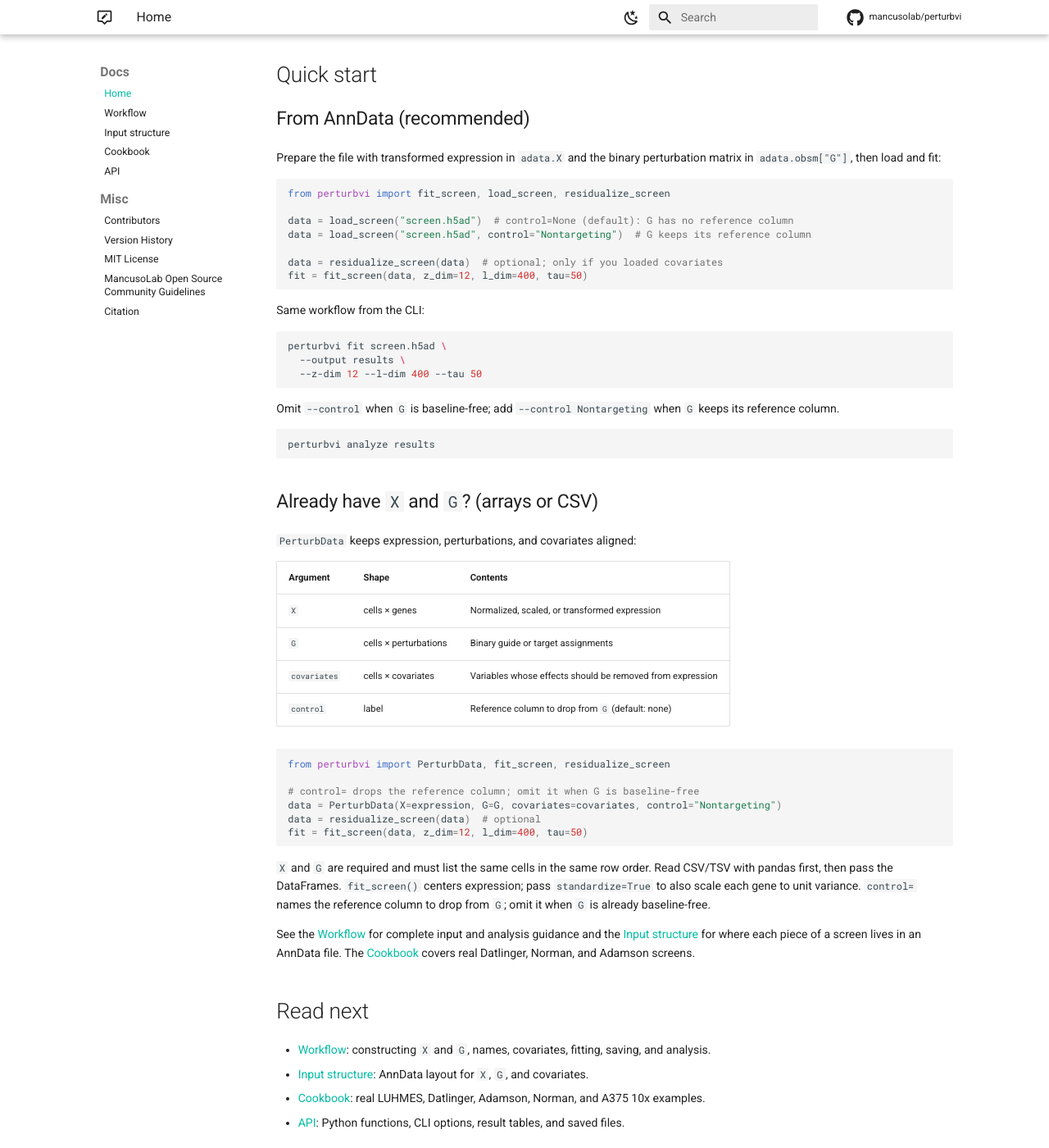
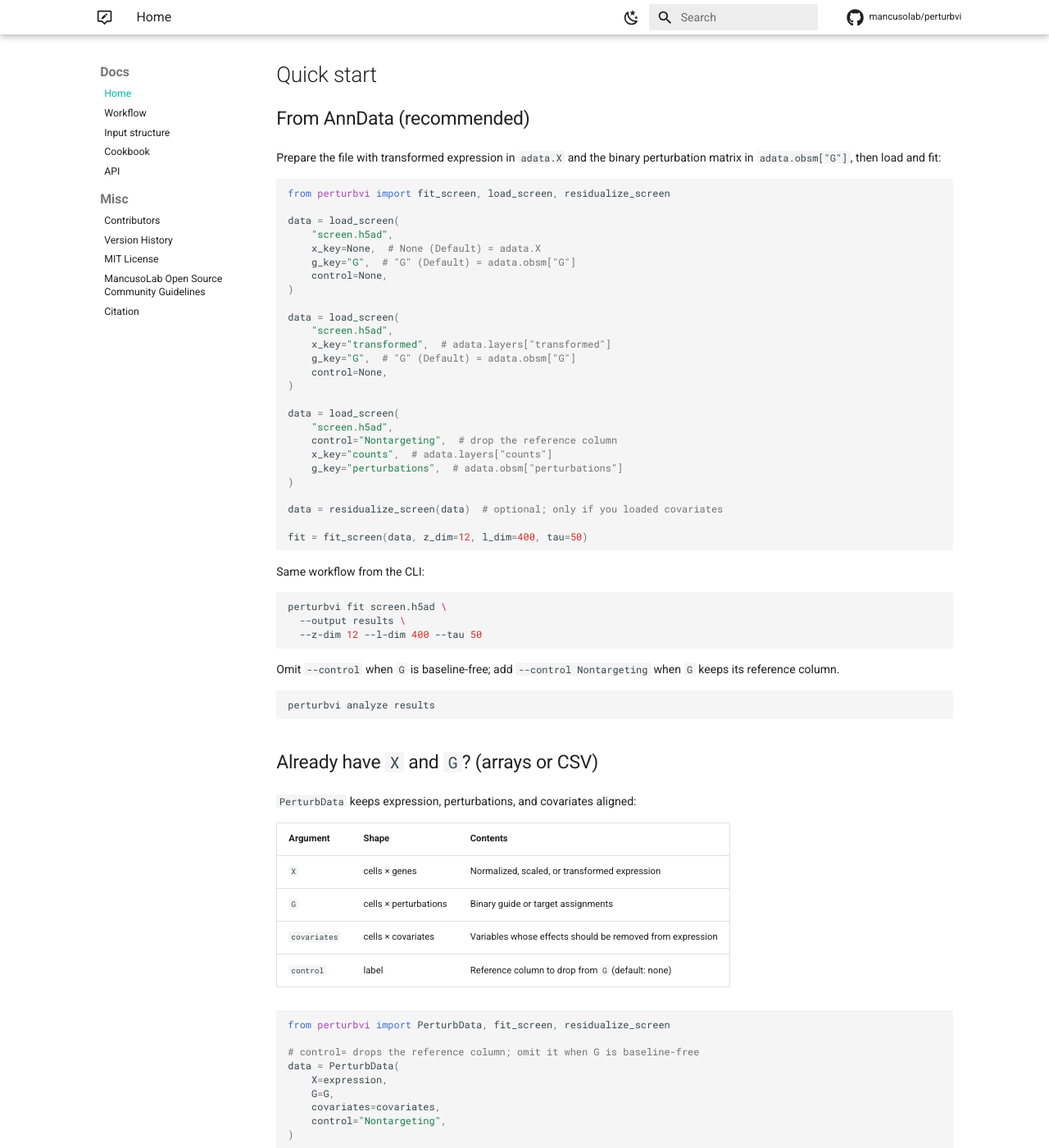
Before and after one commit to mancusolab/perturbvi, an MkDocs documentation site: the page built from docs/index.md, in a window 1280 px wide and 1400 px high, scrolled down 281 px. Shown: the whole window at 82% size. Built offline with MkDocs 1.6.1 and Material for MkDocs 9.7.7, drawn with Linux system fonts in a browser that asks for light colours; comment, search, counter and statistics services are not loaded.

````diff
--- a/docs/index.md
+++ b/docs/index.md
@@ -24,10 +24,29 @@ perturbation matrix in `adata.obsm["G"]`, then load and fit:
 ```python
 from perturbvi import fit_screen, load_screen, residualize_screen
 
-data = load_screen("screen.h5ad")  # control=None (default): G has no reference column
-data = load_screen("screen.h5ad", control="Nontargeting")  # G keeps its reference column
+data = load_screen(
+    "screen.h5ad",
+    x_key=None,  # None (Default) = adata.X
+    g_key="G",  # "G" (Default) = adata.obsm["G"]
+    control=None,
+)
+
+data = load_screen(
+    "screen.h5ad",
+    x_key="transformed",  # adata.layers["transformed"]
+    g_key="G",  # "G" (Default) = adata.obsm["G"]
+    control=None,
+)
+
+data = load_screen(
+    "screen.h5ad",
+    control="Nontargeting",  # drop the reference column
+    x_key="counts",  # adata.layers["counts"]
+    g_key="perturbations",  # adata.obsm["perturbations"]
+)
 
 data = residualize_screen(data)  # optional; only if you loaded covariates
+
 fit = fit_screen(data, z_dim=12, l_dim=400, tau=50)
 ```
 
@@ -61,8 +80,15 @@ perturbvi analyze results
 from perturbvi import PerturbData, fit_screen, residualize_screen
 
 # control= drops the reference column; omit it when G is baseline-free
-data = PerturbData(X=expression, G=G, covariates=covariates, control="Nontargeting")
+data = PerturbData(
+    X=expression,
+    G=G,
+    covariates=covariates,
+    control="Nontargeting",
+)
+
 data = residualize_screen(data)  # optional
+
 fit = fit_screen(data, z_dim=12, l_dim=400, tau=50)
 ```
 
````
Also changed, not shown: README.md (+29 -3 lines), docs/api.md (+6 -1 lines), docs/workflow.md (+5 -1 lines).
